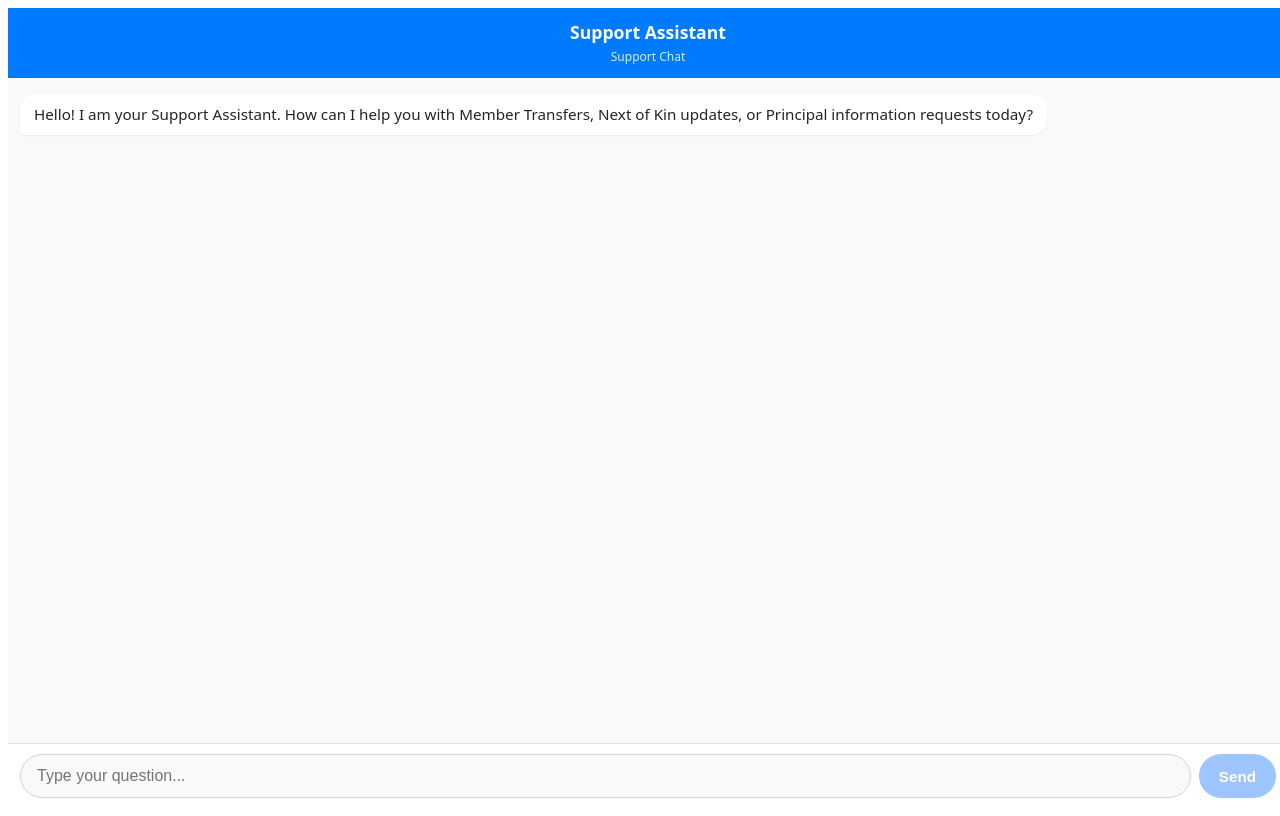
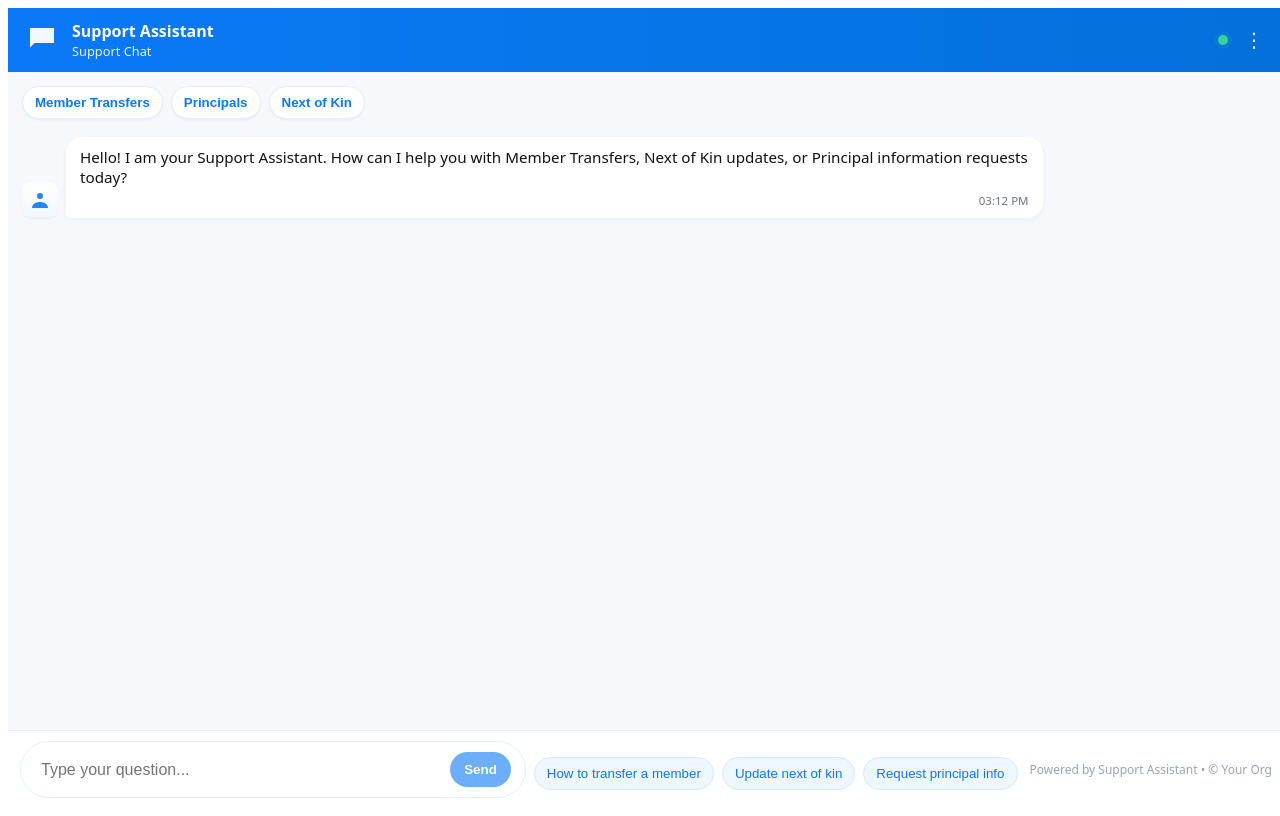
Before and after one commit to stevejj4/support-frontend, a React (Vite) app: page / in a window 1280 px wide. Built offline with nearby package versions, Linux system fonts and the light colour scheme; no server answers.

Commit message:
updated chatwidget

```diff
--- a/src/App.jsx
+++ b/src/App.jsx
@@ -1,17 +1,19 @@
-import React, { useState, useEffect } from 'react';
+import React, { useState, useEffect, useRef } from 'react';
+import './ChatWidget.css';
 
 export default function App() {
   const [messages, setMessages] = useState([]);
   const [inputValue, setInputValue] = useState('');
   const [isTyping, setIsTyping] = useState(false);
   const [networkError, setNetworkError] = useState('');
+  const [hasUserSent, setHasUserSent] = useState(false);
+  const scrollRef = useRef(null);
 
   // ============================================================
   // BACKEND CONFIGURATION
   // ============================================================
 
-  const rawBackendUrl =
-    import.meta.env.VITE_BACKEND_URL?.trim();
+  const rawBackendUrl = import.meta.env.VITE_BACKEND_URL?.trim();
 
   const BACKEND_URL = rawBackendUrl
     ? rawBackendUrl.replace(/\/+$/, '')
@@ -24,13 +26,25 @@ export default function App() {
   useEffect(() => {
     setMessages([
       {
-        id: 'welcome',
+        id: `bot-${Date.now()}`,
         sender: 'bot',
         text:
-          'Hello! I am your Support Assistant. How can I help you with Member Transfers, Next of Kin updates, or Principal information requests today?'
+          'Hello! I am your Support Assistant. How can I help you with Member Transfers, Next of Kin updates, or Principal information requests today?',
+        time: new Date().toISOString()
       }
     ]);
   }, []);
+
+  // Auto-scroll when messages or typing change
+  useEffect(() => {
+    try {
+      if (scrollRef.current) {
+        scrollRef.current.scrollTop = scrollRef.current.scrollHeight;
+      }
+    } catch (e) {
+      // ignore
+    }
+  }, [messages, isTyping]);
 
   // ============================================================
   // SEND MESSAGE
@@ -43,8 +57,7 @@ export default function App() {
       return;
     }
 
-    const userMessageText =
-      inputValue.trim();
+    const userMessageText = inputValue.trim();
 
     setInputValue('');
     setNetworkError('');
@@ -56,7 +69,8 @@ export default function App() {
     const userBubble = {
       id: `user-${Date.now()}`,
       sender: 'user',
-      text: userMessageText
+      text: userMessageText,
+      time: new Date().toISOString()
     };
 
     setMessages((prev) => [
@@ -64,6 +78,7 @@ export default function App() {
       userBubble
     ]);
 
+    setHasUserSent(true);
     setIsTyping(true);
 
     try {
@@ -167,7 +182,8 @@ export default function App() {
         {
           id: `bot-${Date.now()}`,
           sender: 'bot',
-          text: botReply
+          text: botReply,
+          time: new Date().toISOString()
         }
       ]);
 
@@ -223,122 +239,66 @@ export default function App() {
           HEADER (Compacted for Mobile)
       ====================================================== */}
 
-      <div
-        style={{
-          padding: '12px 16px',
-          background: '#007bff',
-          color: 'white',
-          textAlign: 'center',
-          flexShrink: 0,
-          // Handles top safe area for phones with notches
-          paddingTop: 'calc(12px + env(safe-area-inset-top, 0px))',
-          boxShadow: '0 2px 4px rgba(0,0,0,0.05)'
-        }}
-      >
+      <header className="chat-header">
+        <div className="header-left">
+          <svg className="chat-icon" viewBox="0 0 24 24" aria-hidden>
+            <path fill="currentColor" d="M4 4h16v10H7l-3 3V4z" />
+          </svg>
+          <div>
+            <div className="chat-title">Support Assistant</div>
+            <div className="chat-sub">Support Chat</div>
+          </div>
+        </div>
 
-        <h2
-          style={{
-            margin: 0,
-            fontSize: '1.1rem',
-            fontWeight: '600'
-          }}
-        >
-          Support Assistant
-        </h2>
-
-        <span
-          style={{
-            fontSize: '0.75rem',
-            opacity: 0.85
-          }}
-        >
-          Support Chat
-        </span>
-
+        <div className="header-right">
+          <div className="status-dot" title="Online" />
+          <button className="menu-btn" aria-label="Menu">⋮</button>
         </div>
+      </header>
 
 
       {/* =====================================================
           MESSAGE AREA (Optimized Padding & Fluid Scrolling)
       ====================================================== */}
 
-      <div
-        style={{
-          flex: 1,
-          overflowY: 'auto',
-          // Enables native momentum scrolling on iOS devices
-          WebkitOverflowScrolling: 'touch',
-          padding: '16px 12px',
-          background: '#f8f9fa',
-          display: 'flex',
-          flexDirection: 'column'
-        }}
+      <div className="chat-body" ref={scrollRef}>
+
+        <div className="topic-chips" aria-hidden={hasUserSent}>
+          {['Member Transfers', 'Principals', 'Next of Kin'].map((t) => (
+            <button
+              key={t}
+              className="chip"
+              onClick={() => setInputValue(t)}
             >
+              {t}
+            </button>
+          ))}
+        </div>
 
+        <div className="messages">
           {messages.map((msg) => {
-
-          const isBot =
-            msg.sender === 'bot';
-
+            const isBot = msg.sender === 'bot';
             return (
               <div
                 key={msg.id}
-              style={{
-                display: 'flex',
-                justifyContent:
-                  isBot
-                    ? 'flex-start'
-                    : 'flex-end',
-                marginBottom: '10px'
-              }}
+                className={['message-row', isBot ? 'bot' : 'user'].join(' ')}
               >
+                {isBot && (
+                  <div className="avatar" aria-hidden>
+                    <svg viewBox="0 0 24 24" className="avatar-svg"><circle cx="12" cy="8" r="3"/><path d="M4 20c0-4 4-6 8-6s8 2 8 6"/></svg>
+                  </div>
+                )}
 
-              <div
-                style={{
-                  backgroundColor:
-                    isBot
-                      ? '#ffffff'
-                      : '#007bff',
-
-                  color:
-                    isBot
-                      ? '#212529'
-                      : '#ffffff',
-
-                  padding:
-                    '10px 14px',
-
-                  // Fluid rounded corners
-                  borderRadius:
-                    isBot
-                      ? '16px 16px 16px 4px'
-                      : '16px 16px 4px 16px',
-
-                  // Wider message bubbles on narrow mobile screens
-                  maxWidth: '85%',
-
-                  boxShadow:
-                    '0 1px 2px rgba(0,0,0,0.05)',
-
-                  fontSize:
-                    '0.95rem',
-
-                  lineHeight:
-                    '1.4',
-
-                  whiteSpace:
-                    'pre-wrap',
-
-                  // Prevents long unbroken URLs or text from blowing out the layout
-                  wordBreak: 'break-word'
-                }}
-              >
-                {msg.text}
+                <div className="bubble">
+                  <div className="bubble-text">{msg.text}</div>
+                  <div className="bubble-meta">
+                    <time className="time">{new Date(msg.time).toLocaleTimeString([], {hour:'2-digit', minute:'2-digit'})}</time>
                   </div>
-
+                </div>
               </div>
             );
           })}
+        </div>
 
 
         {/* ===================================================
@@ -346,16 +306,17 @@ export default function App() {
         ==================================================== */}
 
         {isTyping && (
-          <div
-            style={{
-              color: '#888',
-              fontSize: '0.85rem',
-              fontStyle: 'italic',
-              paddingLeft: '4px',
-              marginTop: '4px'
-            }}
-          >
-            Assistant at work...
+          <div className="message-row bot typing-row">
+            <div className="avatar" aria-hidden>
+              <svg viewBox="0 0 24 24" className="avatar-svg"><circle cx="12" cy="8" r="3"/><path d="M4 20c0-4 4-6 8-6s8 2 8 6"/></svg>
+            </div>
+            <div className="bubble">
+              <div className="typing">
+                <span className="typing-dot" />
+                <span className="typing-dot" />
+                <span className="typing-dot" />
+              </div>
+            </div>
           </div>
         )}
 
@@ -388,87 +349,41 @@ export default function App() {
           INPUT FORM (Touch & Mobile Keyboard Optimized)
       ====================================================== */}
 
-      <form
-        onSubmit={handleSendMessage}
-        style={{
-          padding: '10px 12px',
-          borderTop:
-            '1px solid #e0e0e0',
-          display: 'flex',
-          gap: '8px',
-          backgroundColor: '#ffffff',
-          flexShrink: 0,
-          alignItems: 'center',
-          // Prevents home indicator overlaps on bezel-less displays (iOS/Android)
-          paddingBottom: 'calc(10px + env(safe-area-inset-bottom, 0px))'
-        }}
-      >
-
+      <form className="chat-input" onSubmit={handleSendMessage}>
+        <div className="input-pill">
           <input
+            className="input-field"
             type="text"
             value={inputValue}
-          onChange={(e) =>
-            setInputValue(
-              e.target.value
-            )
-          }
+            onChange={(e) => setInputValue(e.target.value)}
             placeholder="Type your question..."
             disabled={isTyping}
-          style={{
-            flex: 1,
-            padding:
-              '12px 16px',
-            // Pill shape is easier to tap and look native on phones
-            borderRadius: '24px',
-            border:
-              '1px solid #ced4da',
-            // 16px font minimum prevents iOS Safari from forcing an ugly auto-zoom effect on input focus
-            fontSize:
-              '16px',
-            outline: 'none',
-            backgroundColor: '#f8f9fa',
-            WebkitAppearance: 'none'
-          }}
           />
-
-
           <button
             type="submit"
-          disabled={
-            isTyping ||
-            !inputValue.trim()
-          }
-          style={{
-            height: '44px', // Meets minimum standard touch target size heights
-            padding:
-              '0 20px',
-            background:
-              isTyping ||
-              !inputValue.trim()
-                ? '#9ec5fe'
-                : '#007bff',
-            color: 'white',
-            border: 'none',
-            borderRadius: '24px',
-            fontWeight: 'bold',
-            cursor:
-              isTyping ||
-              !inputValue.trim()
-                ? 'not-allowed'
-                : 'pointer',
-            fontSize:
-              '0.95rem',
-            display: 'flex',
-            alignItems: 'center',
-            justifyContent: 'center',
-            transition: 'background-color 0.2s ease'
-          }}
+            className={"send-btn " + (isTyping || !inputValue.trim() ? 'disabled' : '')}
+            disabled={isTyping || !inputValue.trim()}
           >
-          {isTyping
-            ? '...'
-            : 'Send'}
+            {isTyping ? '...' : 'Send'}
           </button>
+        </div>
 
+        {!hasUserSent && (
+          <div className="suggestions" aria-hidden={hasUserSent}>
+            {['How to transfer a member', 'Update next of kin', 'Request principal info'].map((s) => (
+              <button
+                key={s}
+                type="button"
+                className="suggestion-pill"
+                onClick={() => setInputValue(s)}
+              >
+                {s}
+              </button>
+            ))}
+          </div>
+        )}
+
+        <div className="footer-attr">Powered by Support Assistant • © Your Org</div>
       </form>
 
     </div>
--- /dev/null
+++ b/src/ChatWidget.css
@@ -0,0 +1,74 @@
+:root{
+  --accent:#0b79f7;
+  --accent-600:#0470db;
+  --bg:#f6f8fb;
+  --bot-bg:#ffffff;
+  --user-bg:#0b79f7;
+  --muted:#6b7280;
+}
+
+*{box-sizing:border-box}
+
+.chat-header{
+  display:flex;
+  align-items:center;
+  justify-content:space-between;
+  padding:12px 16px;
+  padding-top:calc(12px + env(safe-area-inset-top, 0px));
+  background:linear-gradient(90deg,var(--accent),var(--accent-600));
+  color:white;
+  gap:12px;
+}
+
+.header-left{display:flex;align-items:center;gap:12px}
+.chat-icon{width:36px;height:36px;opacity:0.95}
+.chat-title{font-weight:700;font-size:1rem}
+.chat-sub{font-size:0.8rem;opacity:0.9}
+.header-right{display:flex;align-items:center;gap:8px}
+.status-dot{width:10px;height:10px;background:#34d399;border-radius:50%;box-shadow:0 0 0 4px rgba(52,211,153,0.08)}
+.menu-btn{background:transparent;border:none;color:rgba(255,255,255,0.9);font-size:20px;padding:6px 8px;border-radius:8px;cursor:pointer}
+
+.chat-body{
+  flex:1;overflow-y:auto; -webkit-overflow-scrolling: touch; padding:14px; background:var(--bg); display:flex;flex-direction:column;gap:12px
+}
+
+.topic-chips{display:flex;gap:8px;margin-bottom:6px}
+.topic-chips[aria-hidden="true"]{display:none}
+.chip{background:white;border-radius:999px;padding:8px 12px;border:1px solid #e6edf9;cursor:pointer;font-weight:600;color:var(--accent);box-shadow:0 1px 2px rgba(11,121,247,0.08)}
+.chip:active{transform:translateY(1px)}
+
+.messages{display:flex;flex-direction:column;gap:10px}
+.message-row{display:flex;align-items:flex-end;gap:8px}
+.message-row.bot{justify-content:flex-start}
+.message-row.user{justify-content:flex-end}
+.avatar{width:36px;height:36px;background:linear-gradient(180deg,#fff,#f2f6fb);border-radius:10px;display:flex;align-items:center;justify-content:center;box-shadow:0 1px 2px rgba(0,0,0,0.06)}
+.avatar-svg{width:24px;height:24px;fill:#0b79f7;opacity:0.9}
+
+.bubble{max-width:78%;padding:10px 14px;border-radius:16px;box-shadow:0 2px 6px rgba(16,24,40,0.04);position:relative}
+.message-row.bot .bubble{background:var(--bot-bg);color:#111;border-radius:16px 16px 16px 4px}
+.message-row.user .bubble{background:var(--user-bg);color:white;border-radius:16px 16px 4px 16px}
+.bubble-text{white-space:pre-wrap;word-break:break-word;font-size:0.95rem}
+.bubble-meta{display:flex;justify-content:flex-end;margin-top:6px}
+.time{font-size:0.72rem;color:var(--muted)}
+
+/* Typing indicator */
+.typing{display:inline-flex;gap:6px;align-items:center}
+.typing-dot{width:6px;height:6px;border-radius:50%;background:#cbd5e1;opacity:0.9;animation:blink 1s infinite}
+.typing-dot:nth-child(2){animation-delay:0.15s}
+.typing-dot:nth-child(3){animation-delay:0.3s}
+@keyframes blink{0%{transform:translateY(0);opacity:0.25}50%{transform:translateY(-4px);opacity:1}100%{transform:translateY(0);opacity:0.25}}
+
+/* Input area */
+.chat-input{padding:10px 12px;border-top:1px solid #e6eef9;display:flex;gap:8px;align-items:center;background:white;flex-shrink:0;padding-bottom:calc(10px + env(safe-area-inset-bottom, 0px))}
+.input-pill{flex:1;background:#fff;border-radius:999px;padding:10px 14px;border:1px solid #e6eef9;display:flex;gap:8px;align-items:center}
+.input-field{flex:1;border:none;outline:none;font-size:16px;padding:6px;background:transparent}
+.send-btn{background:var(--accent);color:white;border:none;padding:10px 14px;border-radius:999px;font-weight:700;cursor:pointer;box-shadow:0 6px 18px rgba(11,121,247,0.12)}
+.send-btn.disabled{opacity:0.6;cursor:not-allowed;box-shadow:none}
+
+.suggestions{display:flex;gap:8px;margin-top:8px}
+.suggestion-pill{background:#eef6ff;border-radius:999px;padding:8px 12px;border:1px solid #d6eaff;color:var(--accent);cursor:pointer}
+
+.footer-attr{font-size:12px;color:#9aa4b2;text-align:center;padding:8px 4px}
+
+/* Responsive tweaks */
+@media (max-width:520px){.chat-icon{width:28px;height:28px}.avatar{width:32px;height:32px}}
```
Lines whose indentation alone changed are shown as unchanged.
